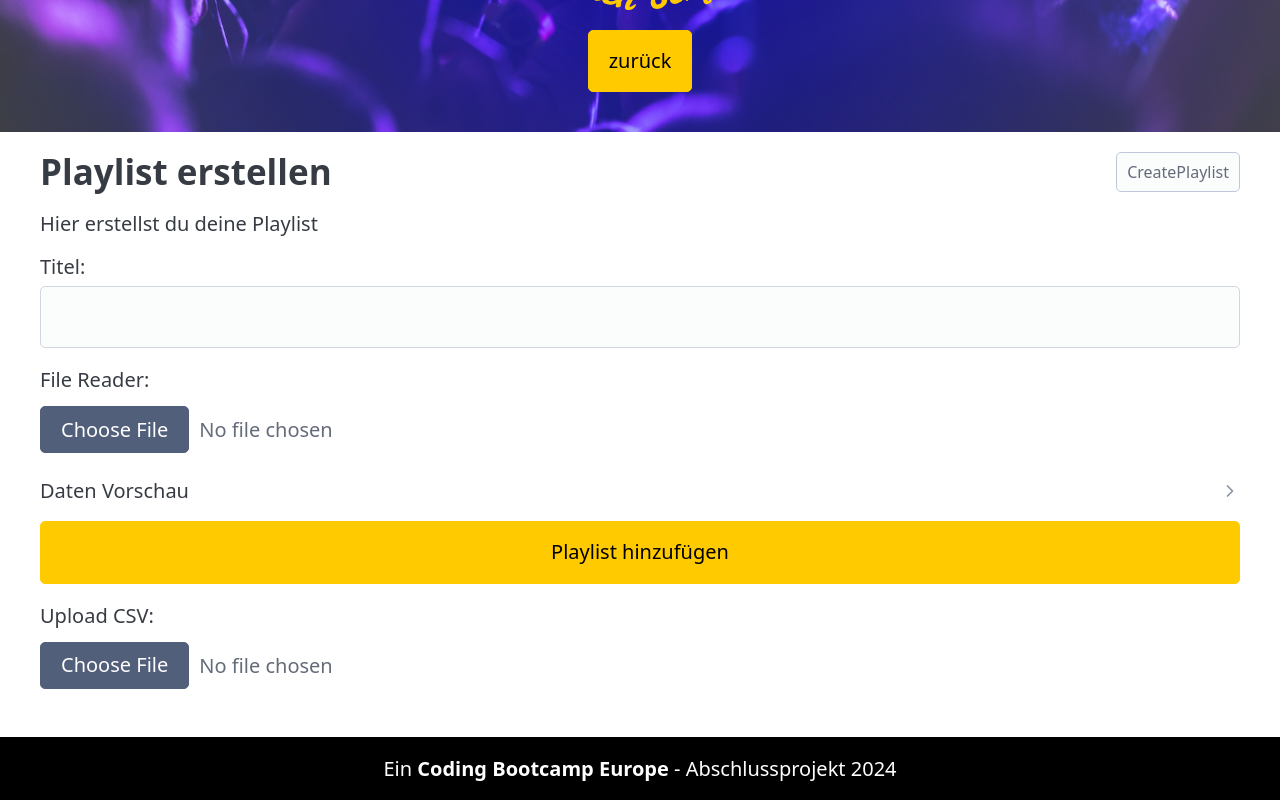
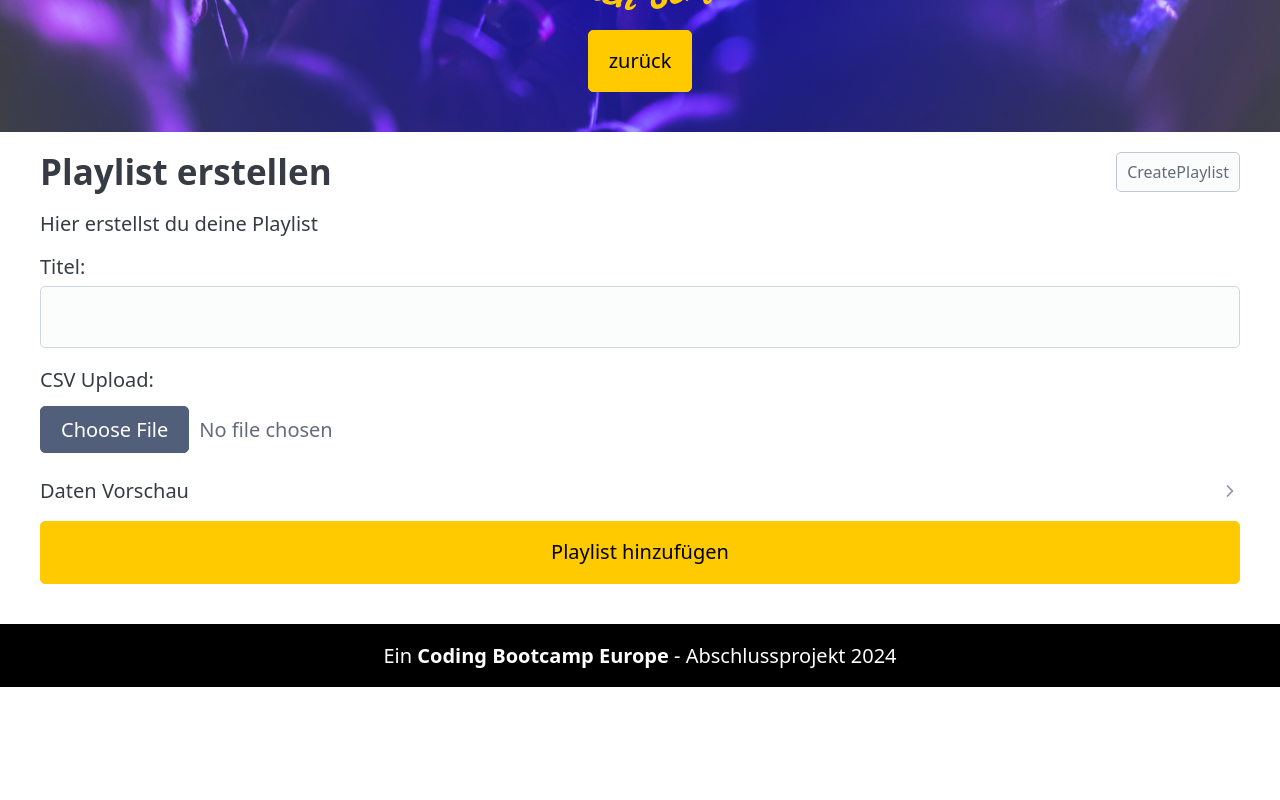
Before and after one commit to coding-bootcamps-eu/final-project-tz-2023-08-track-stack, a Vue app: page /create-playlist in a window 1280 px wide. Shown: the part 331-1131 px from the top of the page. After the commit the page ends 1018 px from the top, so only its background shows below. Built offline with nearby package versions, Linux system fonts and the light colour scheme.

Commit message:
chore: Auslagerung von FileReader in eigene Komponente

```diff
--- a/src/components/CsvReader.vue
+++ /dev/null
@@ -1,53 +0,0 @@
-<template>
-  <div>
-    <!-- Benutzeroberfläche für den CSV-Reader, wenn nötig -->
-    <label for="event-upload">Upload CSV:</label>
-    <input type="file" name="event-upload" accept=".csv" @change="loadCSV" />
-  </div>
-</template>
-<script>
-import axios from 'axios'
-
-export default {
-  data() {
-    return {
-      csvData: [] // Hier werden die geparsten Daten gespeichert
-    }
-  },
-  methods: {
-    async loadCSV(event) {
-      const filePath = event.target.value
-      console.log(filePath)
-      try {
-        const response = await axios.get(
-          'https://support.staffbase.com/hc/en-us/article_attachments/360009197031/username.csv'
-        ) // Passe den Pfad zur CSV-Datei an
-        const csvData = []
-        // Parsen der CSV-Daten im Browser
-        const lines = response.data.split('\n')
-        const headers = lines[0].split(',')
-        for (let i = 1; i < lines.length; i++) {
-          const data = {}
-          const values = lines[i].split(',')
-          for (let j = 0; j < headers.length; j++) {
-            data[headers[j]] = values[j]
-          }
-
-          csvData.push(data)
-        }
-
-        // Speichern der geparsten Daten im State
-        this.csvData = csvData
-        console.log('Read:', csvData)
-        // Optional: Weitergabe der geparsten Daten an die übergeordnete Komponente
-        this.$emit('csv-loaded', csvData)
-      } catch (error) {
-        console.error('Fehler beim Laden der CSV:', error)
-      }
-    }
-  }
-  //   mounted() {
-  //     this.loadCSV()
-  //   }
-}
-</script>
--- /dev/null
+++ b/src/components/FileReaderCsv.vue
@@ -0,0 +1,30 @@
+<template>
+  <label for="event-upload">CSV Upload:</label>
+  <input type="file" name="event-upload" accept=".csv" @change="handleFileUpload" />
+</template>
+
+<script>
+export default {
+  name: 'FileReaderCsv',
+  emits: ['csv-data-uploaded'],
+  methods: {
+    handleFileUpload(event) {
+      const file = event.target.files[0]
+      const reader = new FileReader()
+
+      reader.onload = (e) => {
+        const fileContent = e.target.result
+        console.log('Dateiinhalt:', fileContent)
+        // Verarbeite den Dateiinhalt hier weiter
+        const lines = fileContent.split('\n')
+        const arrayData = lines.map((line) => line.split(','))
+        console.log('ArrayDaten:', arrayData)
+        //emit to parent
+        this.$emit('csv-data-uploaded', arrayData)
+      }
+
+      reader.readAsText(file)
+    }
+  }
+}
+</script>
--- a/src/components/PreviewCSV.vue
+++ b/src/components/PreviewCSV.vue
@@ -1,3 +1,4 @@
+<!-- Im Parent CSV Daten an :previewData übergeben  <PreviewCSV :previewData="csvData"></PreviewCSV> -->
 <template>
   <details v-if="previewData">
     <summary>Daten Vorschau</summary>
@@ -27,6 +28,7 @@
 
 <script>
 export default {
+  name: 'PreviewCSV',
   props: {
     previewData: {
       type: Array,
@@ -40,4 +42,4 @@ export default {
 }
 </script>
 
-//previewdata soll slot werden
+<!-- //mapping -->
--- a/src/views/dj/CreatePlaylist.vue
+++ b/src/views/dj/CreatePlaylist.vue
@@ -5,85 +5,37 @@
   <form @submit.prevent>
     <label for="event-title">Titel:</label>
     <input type="text" name="event-title" />
+
     <!-- FILEREADER -->
-    <label for="event-upload">File Reader:</label>
-    <input type="file" name="event-upload" accept=".csv" @change="handleFileUpload" />
-    <PreviewCSV :previewData="previewData"></PreviewCSV>
+    <file-reader-csv @csv-data-uploaded="handleCsvData"></file-reader-csv>
+
+    <!-- FilePreview -->
+    <PreviewCSV :previewData="csvData"></PreviewCSV>
+
     <input
       @click="this.$router.push({ path: '/events' })"
       type="submit"
       value="Playlist hinzufügen"
     />
   </form>
-  <!-- <CsvReader /> -->
-  <CsvReader @csv-loaded="setCsvData" />
-  <!-- <CsvVorschau /> -->
-  <details v-if="previewData.length > 0">
-    <summary>Daten Vorschau</summary>
-    <div>
-      <table>
-        <thead>
-          <tr>
-            <th>Index</th>
-            <th>Titel</th>
-            <th>Künstler</th>
-          </tr>
-        </thead>
-        <tbody>
-          <tr v-for="(row, rowIndex) in previewData.slice(0)" :key="rowIndex">
-            <td v-for="(cell, cellIndex) in row" :key="cellIndex">
-              {{ cell }}
-            </td>
-          </tr>
-        </tbody>
-      </table>
-    </div>
-  </details>
-  <!-- <div v-else>
-    <p>CSV wird geladen...</p>
-  </div> -->
 </template>
 
 <script>
 import PreviewCSV from '@/components/PreviewCSV.vue'
-import CsvReader from '/src/components/CsvReader.vue'
+import FileReaderCsv from '@/components/FileReaderCsv.vue'
 export default {
-  components: { CsvReader, PreviewCSV },
+  components: { PreviewCSV, FileReaderCsv },
   data() {
     return {
-      previewData: [],
       csvData: []
     }
   },
   methods: {
-    setCsvData(data) {
-      console.log(data)
-      this.csvData = data
-      this.previewData = data
-    },
-    handleFileUpload(event) {
-      const file = event.target.files[0]
-      const reader = new FileReader()
-
-      reader.onload = (e) => {
-        const fileContent = e.target.result
-        console.log('Dateiinhalt:', fileContent)
-        // Verarbeite den Dateiinhalt hier weiter
-        const lines = fileContent.split('\n')
-        const arrayData = lines.map((line) => line.split(','))
-        console.log('ArrayDaten:', arrayData)
-        //'Daten Vorschau'-> wird für Test gefüllt
-        this.previewData = arrayData
-      }
-
-      reader.readAsText(file)
+    handleCsvData(arrayData) {
+      this.csvData = arrayData
     }
   }
 }
 </script>
 
 <!-- TODOS -->
-<!-- DATEI Auswahl fixen!! -->
-<!-- Axios auf alternative umstellen -->
-
-<!-- CSV-VORSCHAU mit in componente integrieren -->
```
